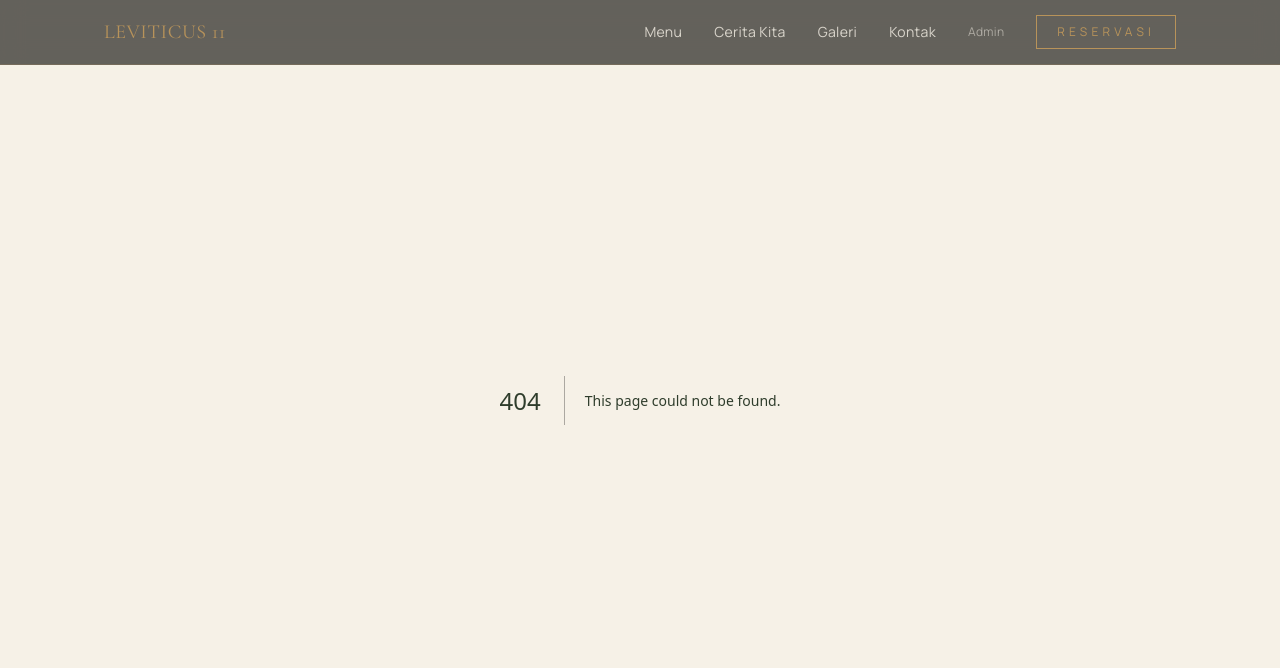
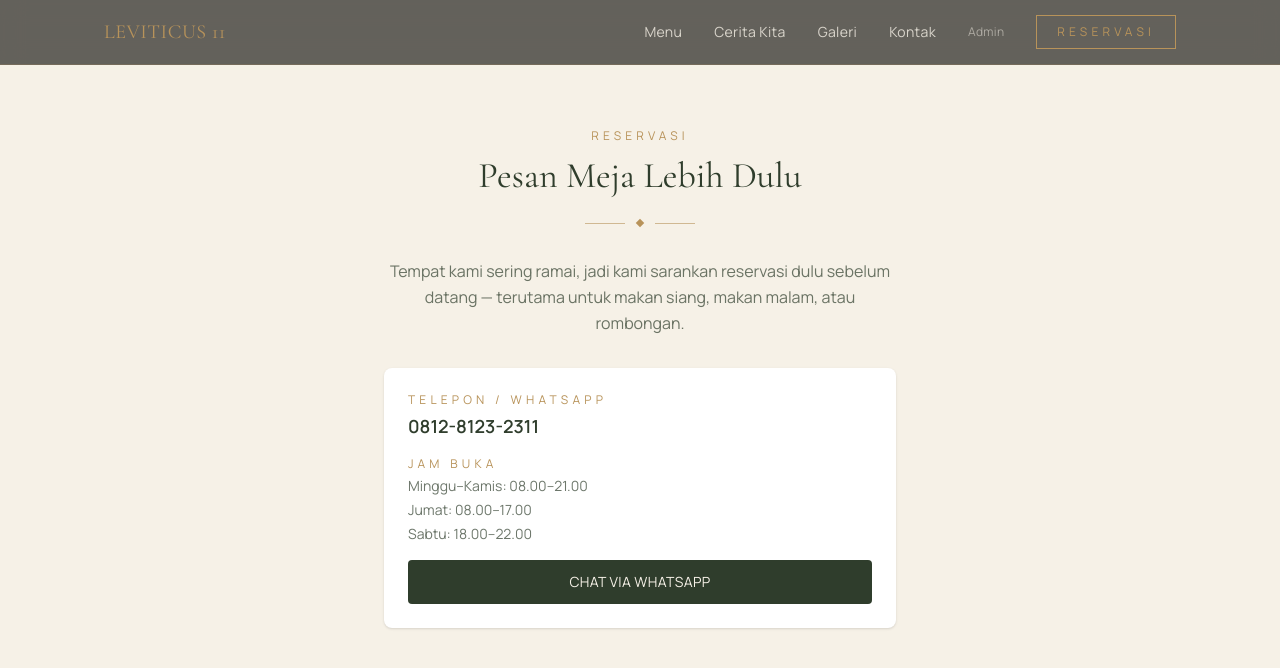
Before and after one commit to leviticus446/Leviticus, a Next.js app: page /reservasi in a window 1280 px wide. Before the commit this address had no page. Shown: the top 668 px of the page. Built offline with nearby package versions, Linux system fonts and the light colour scheme.

Commit message:
Fix navbar (path absolut), halaman reservasi, carousel pakai kelas Tailwind standar

```diff
--- /dev/null
+++ b/app/reservasi/page.js
@@ -0,0 +1,45 @@
+import GoldRule from '@/components/GoldRule';
+
+export const metadata = {
+  title: 'Reservasi | Leviticus 11',
+};
+
+export default function ReservasiPage() {
+  return (
+    <main className="min-h-screen pt-32 pb-24 px-6 bg-ivory">
+      <div className="max-w-lg mx-auto text-center">
+        <p className="text-gold text-xs tracking-widest2 uppercase mb-3">Reservasi</p>
+        <h1 className="font-display text-4xl text-forest mb-6">Pesan Meja Lebih Dulu</h1>
+        <GoldRule className="mb-8" />
+
+        <p className="text-forest/70 leading-relaxed mb-8">
+          Tempat kami sering ramai, jadi kami sarankan reservasi dulu sebelum datang —
+          terutama untuk makan siang, makan malam, atau rombongan.
+        </p>
+
+        <div className="bg-white rounded-lg shadow p-6 space-y-4 text-left">
+          <div>
+            <p className="text-gold text-xs tracking-widest2 uppercase mb-1">Telepon / WhatsApp</p>
+            <a href="tel:081281232311" className="text-forest text-lg font-semibold">0812-8123-2311</a>
+          </div>
+          <div>
+            <p className="text-gold text-xs tracking-widest2 uppercase mb-1">Jam Buka</p>
+            <ul className="text-forest/70 text-sm space-y-1">
+              <li>Minggu–Kamis: 08.00–21.00</li>
+              <li>Jumat: 08.00–17.00</li>
+              <li>Sabtu: 18.00–22.00</li>
+            </ul>
+          </div>
+          <a
+            href="https://wa.me/6281281232311"
+            target="_blank"
+            rel="noopener noreferrer"
+            className="block text-center bg-forest text-ivory py-3 rounded uppercase text-sm tracking-wide"
+          >
+            Chat via WhatsApp
+          </a>
+        </div>
+      </div>
+    </main>
+  );
+}
--- a/components/Carousel3D.js
+++ b/components/Carousel3D.js
@@ -43,14 +43,14 @@ export default function Carousel3D({ children }) {
   return (
     <div
       ref={trackRef}
-      className="flex gap-6 overflow-x-auto snap-x snap-mandatory pb-6 px-[12%] md:px-[20%]"
+      className="flex gap-6 overflow-x-auto snap-x snap-mandatory pb-6 px-8 md:px-24"
       style={{ scrollbarWidth: 'none', msOverflowStyle: 'none' }}
     >
       {items.map((child, i) => (
         <div
           key={i}
           ref={(el) => (cardRefs.current[i] = el)}
-          className="snap-center shrink-0 w-[72%] sm:w-[50%] md:w-[32%] transition-transform duration-150 will-change-transform"
+          className="snap-center shrink-0 w-4/5 sm:w-1/2 md:w-1/3 transition-transform duration-150 will-change-transform"
         >
           {child}
         </div>
--- a/components/Navbar.js
+++ b/components/Navbar.js
@@ -2,10 +2,10 @@
 import { useState } from 'react';
 
 const links = [
-  { href: '#menu', label: 'Menu' },
-  { href: '#cerita', label: 'Cerita Kita' },
-  { href: '#galeri', label: 'Galeri' },
-  { href: '#kontak', label: 'Kontak' },
+  { href: '/#menu', label: 'Menu' },
+  { href: '/#cerita', label: 'Cerita Kita' },
+  { href: '/#galeri', label: 'Galeri' },
+  { href: '/#kontak', label: 'Kontak' },
 ];
 
 export default function Navbar() {
```
